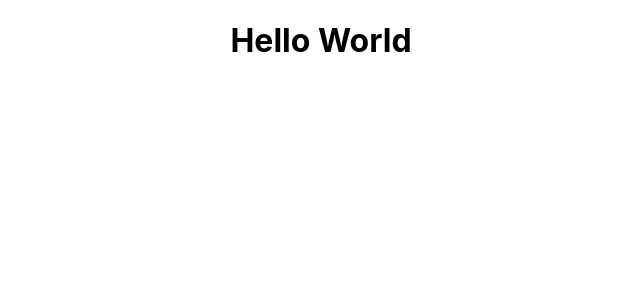
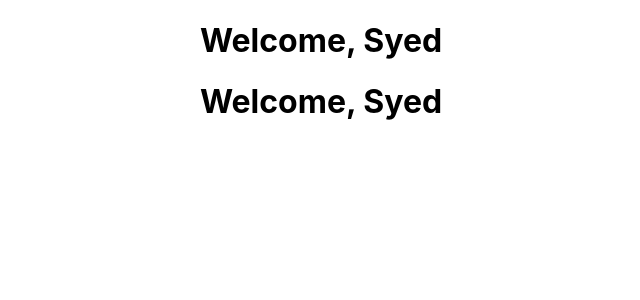
Before and after one commit to sabur786/react-basics, a React (Create React App) app: page / in a window 1280 px wide. Shown: the top 300 px of the page, without its empty margins (319-959 px from the left). Built offline with nearby package versions, Linux system fonts and the light colour scheme.

Commit message:
initial commit

```diff
--- a/src/App.js
+++ b/src/App.js
@@ -1,11 +1,11 @@
 
 import './App.css';
-
+import Welcome from './components/Welcome';
 function App() {
   return (
     <div className="App">
-
-<h1>Hello World </h1>
+     <Welcome />
+     <Welcome />
     </div>
   );
 }
--- /dev/null
+++ b/src/components/Welcome.js
@@ -0,0 +1,6 @@
+
+function Welcome(){
+    return <h1>Welcome, Syed</h1>
+}
+
+export default Welcome
```
